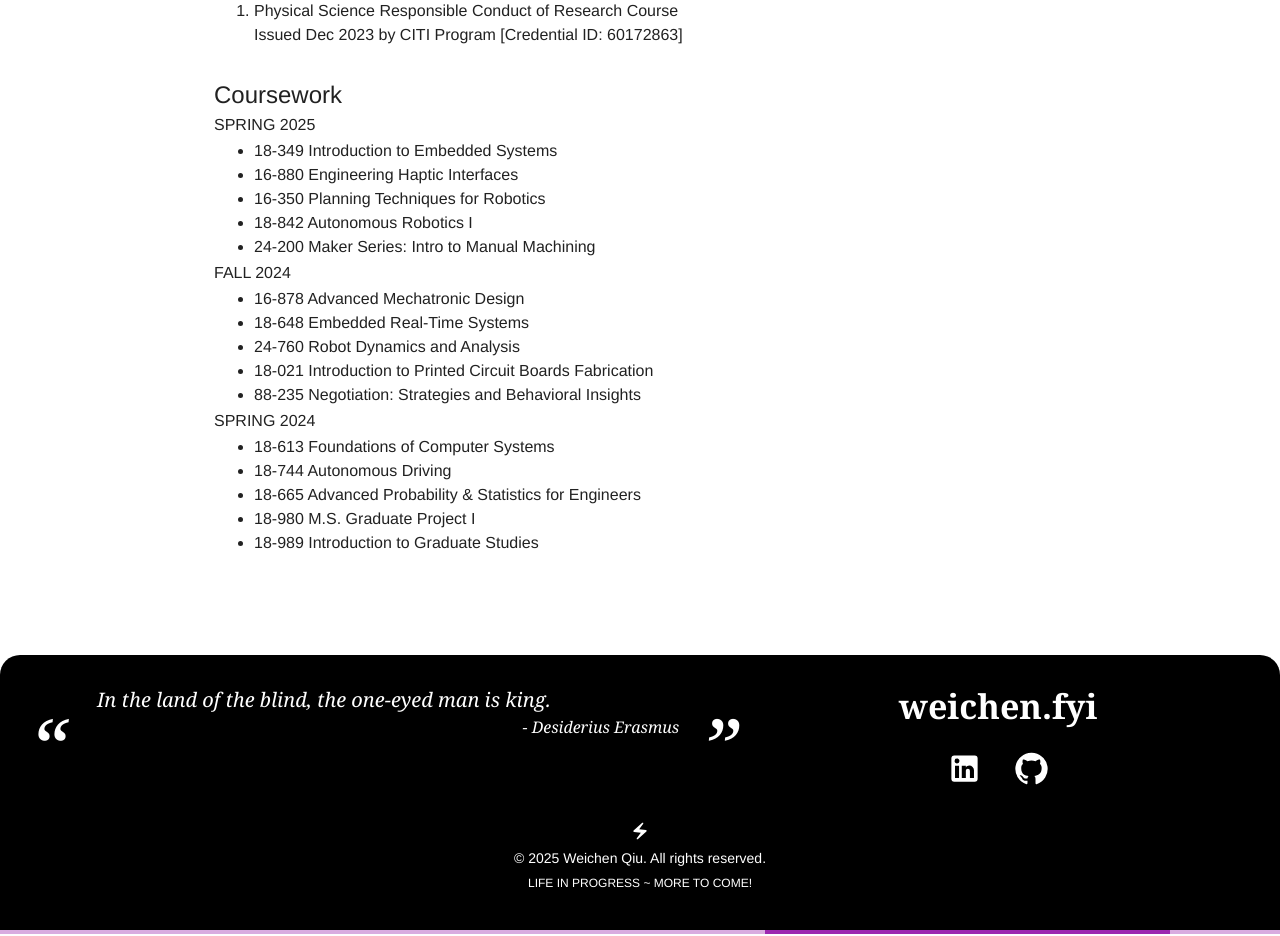
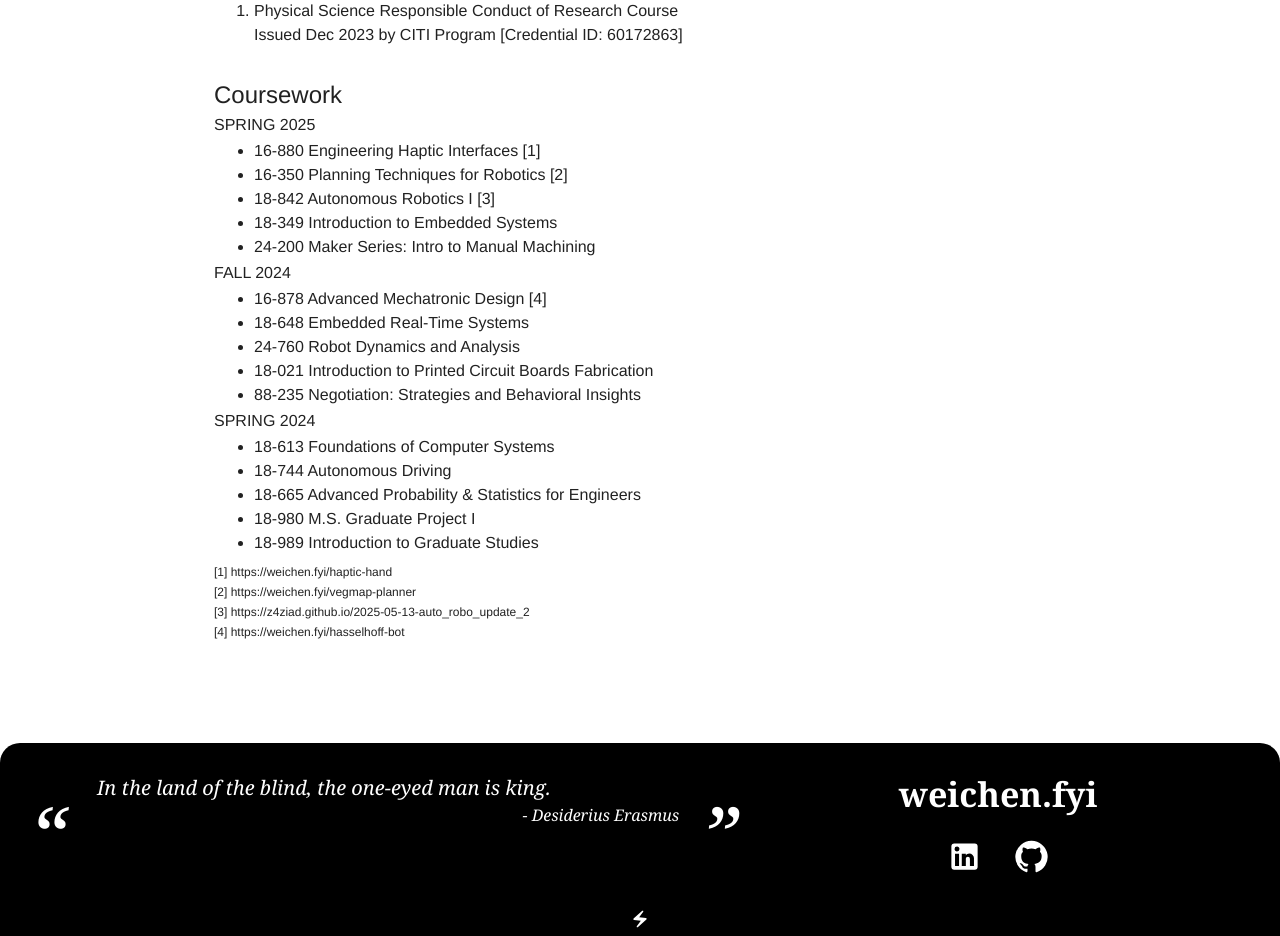
Before and after one commit to w3ichen/weichen.fyi, a Next.js app: page /cmu in a window 1280 px wide. Shown: the part 1020-1956 px from the top of the page. Built offline with nearby package versions, Linux system fonts and the light colour scheme.

Commit message:
added class footnotes

```diff
--- a/src/app/cmu/constants.tsx
+++ b/src/app/cmu/constants.tsx
@@ -1,5 +1,6 @@
 import LinkNewTab from "@/components/Buttons/LinkNewTab";
 import { TimelineListItemProp } from "@/components/TimelineList/TimelineListItem";
+import Link from "next/link";
 import { ReactNode } from "react";
 
 export const CMU_RESEARCH_LABS: TimelineListItemProp[] = [
@@ -43,14 +44,14 @@ export const CMU_CERTIFICATES: (string | ReactNode)[] = [
 
 export const CMU_CLASSES: { [semester: string]: string[] } = {
   "Spring 2025": [
+    "16-880 Engineering Haptic Interfaces [1]",
+    "16-350 Planning Techniques for Robotics [2]",
+    "18-842 Autonomous Robotics I [3]",
     "18-349 Introduction to Embedded Systems",
-    "16-880 Engineering Haptic Interfaces",
-    "16-350 Planning Techniques for Robotics",
-    "18-842 Autonomous Robotics I",
     "24-200 Maker Series: Intro to Manual Machining",
   ],
   "Fall 2024": [
-    "16-878 Advanced Mechatronic Design",
+    "16-878 Advanced Mechatronic Design [4]",
     "18-648 Embedded Real-Time Systems",
     "24-760 Robot Dynamics and Analysis",
     "18-021 Introduction to Printed Circuit Boards Fabrication",
@@ -64,3 +65,30 @@ export const CMU_CLASSES: { [semester: string]: string[] } = {
     "18-989 Introduction to Graduate Studies",
   ],
 };
+
+export const CMU_CLASSES_FOOTNOTES: ReactNode[] = [
+  <>
+    [1]{" "}
+    <Link href="https://weichen.fyi/haptic-hand">
+      https://weichen.fyi/haptic-hand
+    </Link>
+  </>,
+  <>
+    [2]{" "}
+    <Link href="https://weichen.fyi/vegmap-planner">
+      https://weichen.fyi/vegmap-planner
+    </Link>
+  </>,
+  <>
+    [3]{" "}
+    <Link href="https://z4ziad.github.io/2025-05-13-auto_robo_update_2">
+      https://z4ziad.github.io/2025-05-13-auto_robo_update_2
+    </Link>
+  </>,
+  <>
+    [4]{" "}
+    <Link href="https://weichen.fyi/hasselhoff-bot">
+      https://weichen.fyi/hasselhoff-bot
+    </Link>
+  </>,
+];
--- a/src/app/cmu/page.tsx
+++ b/src/app/cmu/page.tsx
@@ -3,8 +3,13 @@
 import { HeroImageBase } from "@/components/HeroImage/common";
 import LinkNewTab from "@/components/Buttons/LinkNewTab";
 import TimelineList from "@/components/TimelineList/TimelineList";
-import { Container, styled, Typography } from "@mui/material";
-import { CMU_CERTIFICATES, CMU_CLASSES, CMU_RESEARCH_LABS } from "./constants";
+import { Container, Stack, styled, Typography } from "@mui/material";
+import {
+  CMU_CERTIFICATES,
+  CMU_CLASSES,
+  CMU_CLASSES_FOOTNOTES,
+  CMU_RESEARCH_LABS,
+} from "./constants";
 
 const Root = styled(Container)(({}) => ({
   fontWeight: 300,
@@ -107,6 +112,14 @@ export default function CmuPage() {
           </UnorderedList>
         </div>
       ))}
+
+      <Stack direction="column" spacing={0} pt={1}>
+        {CMU_CLASSES_FOOTNOTES.map((footnote, i) => (
+          <Typography variant="caption" key={`cmu-classes-footnote-${i}`}>
+            {footnote}
+          </Typography>
+        ))}
+      </Stack>
     </Root>
   );
 }
```
